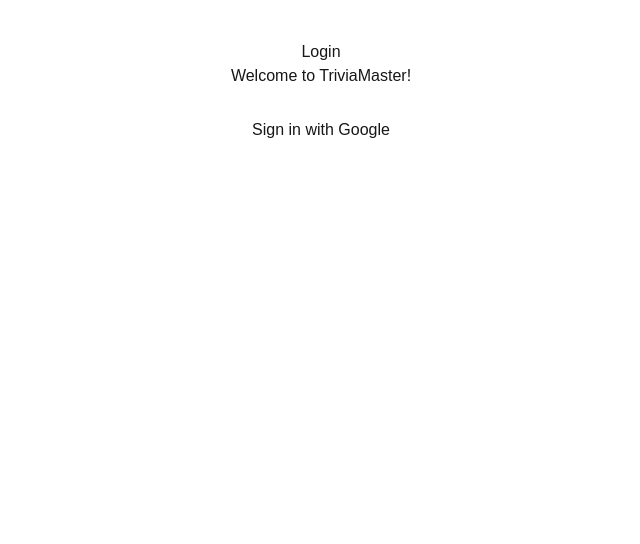
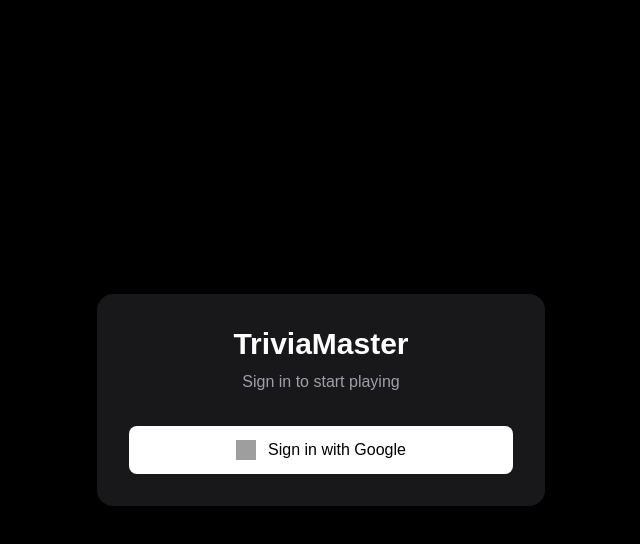
Before and after one commit to valkken/cprg306-final-project, a Next.js app: page /login in a window 1280 px wide. Shown: the top 544 px of the page, without its empty margins (319-959 px from the left). Built offline with nearby package versions, Linux system fonts and the light colour scheme; no server answers; grey boxes are pictures that could not be loaded.

Commit message:
Added tailwind css to the home and login page

```diff
--- a/app/home/page.js
+++ b/app/home/page.js
@@ -8,7 +8,6 @@
   const { user, firebaseSignOut } = useUserAuth();
   const router = useRouter();
 
-  // If not logged in, redirect to login page
   useEffect(() => {
     if (!user) {
       router.push("/login");
@@ -20,42 +19,57 @@
     router.push("/login");
   };
 
-
-  if (!user) {
-    return <p>Loading...</p>;
-  }
+  if (!user) return null;
 
   return (
-    <div style={{ padding: "40px", textAlign: "center" }}>
-      <h1>Welcome to TriviaMaster!</h1>
-      <p>You are logged in as:</p>
+    <div className="min-h-screen bg-black px-6 py-10">
+      <div className="mx-auto max-w-4xl">
 
-      <div style={{ marginTop: "20px"}}>
+        {/* Header */}
+        <div className="flex items-center justify-between rounded-xl bg-zinc-900 p-6 shadow">
+          <div className="flex items-center gap-4">
             {user.photoURL && (
               <img
                 src={user.photoURL}
                 alt="Profile"
-            width={80}
-            height={80}
-            style={{ borderRadius: "50%" }}
+                className="h-14 w-14 rounded-full"
               />
             )}
-        <h2>{user.displayName}</h2>
-        <p>{user.email}</p>
+            <div>
+              <h1 className="text-xl font-semibold text-white">
+                Welcome, {user.displayName}
+              </h1>
+              <p className="text-sm text-zinc-400">{user.email}</p>
+            </div>
           </div>
 
           <button
             onClick={handleLogout}
-        style={{
-          marginTop: "30px",
-          padding: "10px 20px",
-          fontSize: "16px",
-          cursor: "pointer",
-          borderRadius: "8px",
-        }}
+            className="rounded-lg bg-red-600 px-4 py-2 text-sm font-medium text-white hover:bg-red-700"
           >
             Logout
           </button>
         </div>
+
+        {/* Main Content */}
+        <div className="mt-10">
+          <div className="rounded-xl bg-zinc-900 p-8 shadow text-center">
+            <h2 className="text-2xl font-semibold text-white">
+              Ready to start?
+            </h2>
+            <p className="mt-3 text-zinc-400">
+              Jump straight into the quiz and test your knowledge.
+            </p>
+
+            <button
+              className="mt-6 rounded-lg bg-white px-6 py-3 font-medium text-black hover:bg-zinc-200"
+            >
+              Start Quiz
+            </button>
+          </div>
+        </div>
+
+      </div>
+    </div>
   );
 }
--- a/app/login/page.js
+++ b/app/login/page.js
@@ -3,44 +3,49 @@
 import { useUserAuth } from "../_utils/auth-context";
 import { useRouter } from "next/navigation";
 import { useEffect } from "react";
+import Image from "next/image";
 
 export default function LoginPage() {
   const { user, googleSignIn } = useUserAuth();
   const router = useRouter();
 
-  // If user is already logged in, redirect to home page
   useEffect(() => {
     if (user) {
       router.push("/home");
     }
   }, [user, router]);
 
-  const handleGoogleLogin = async () => {
+  const handleLogin = async () => {
     try {
       await googleSignIn();
       router.push("/home");
     } catch (error) {
-      console.error("Google login error:", error);
+      console.error(error);
     }
   };
 
   return (
-    <div style={{ padding: "40px", textAlign: "center" }}>
-      <h1>Login</h1>
-      <p>Welcome to TriviaMaster!</p>
+    <div className="flex min-h-screen items-center justify-center bg-black px-4">
+      <div className="w-full max-w-md rounded-2xl bg-zinc-900 p-8 shadow-xl text-center">
+       <h1 className="text-3xl font-bold text-white">
+          TriviaMaster
+        </h1>
+        <p className="mt-2 text-zinc-400">
+          Sign in to start playing
+        </p>
 
-      <button
-        onClick={handleGoogleLogin}
-        style={{
-          marginTop: "20px",
-          padding: "10px 20px",
-          fontSize: "16px",
-          cursor: "pointer",
-          borderRadius: "8px",
-        }}
-      >
-        Sign in with Google
-      </button>
+        <button
+          onClick={handleLogin}
+          className="mt-8 flex w-full items-center justify-center gap-3 rounded-lg bg-white px-4 py-3 font-medium text-black transition hover:bg-zinc-200"
+        >
+          <img
+            src="https://www.svgrepo.com/show/475656/google-color.svg"
+            alt="Google"
+            className="h-5 w-5"
+          />
+          Sign in with Google
+        </button>
+      </div>
     </div>
   );
 }
```
Lines whose indentation alone changed are shown as unchanged.
